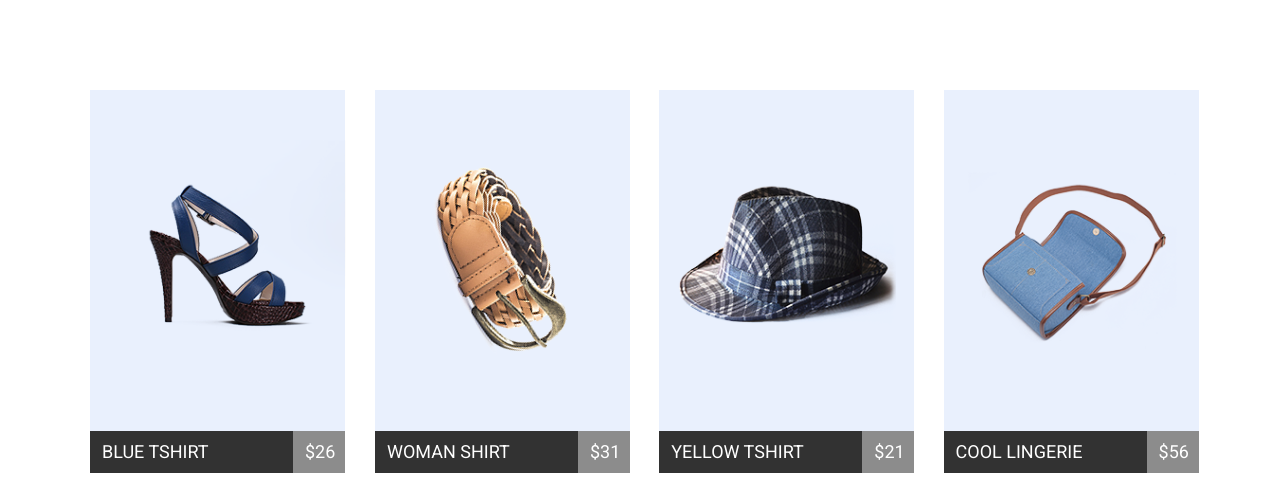
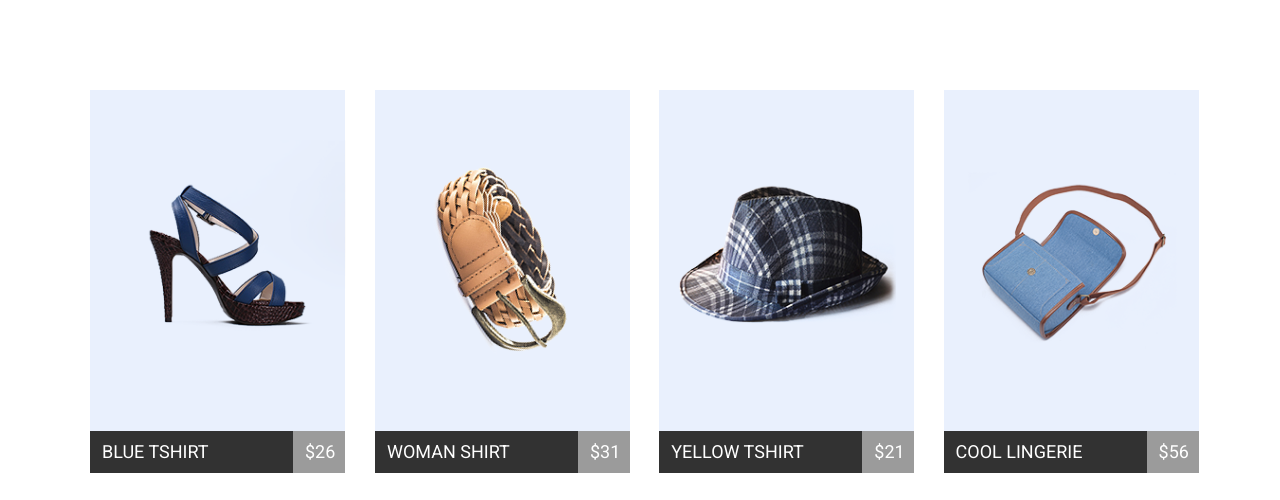
Before and after one commit to ZdorovykSergiy/goit-fe-course, a plain HTML site: page html-css/module_4/homework/index.html in a window 1280 px wide. Shown: the part 235-735 px from the top of the page. Drawn offline with nearby package versions, Linux system fonts and the light colour scheme.

Commit message:
homework 4.1.4

```diff
--- a/html-css/module_4/homework/css/style.css
+++ b/html-css/module_4/homework/css/style.css
@@ -137,7 +137,7 @@ header a:hover {
 
 .gallery-list-item p {
   font-family: "Roboto", sans-serif;
-  background-color: #8c8c8c;
+  background-color: #9b9b9b;
   float: right;
   width: 28px;
   padding: 12px;
```
